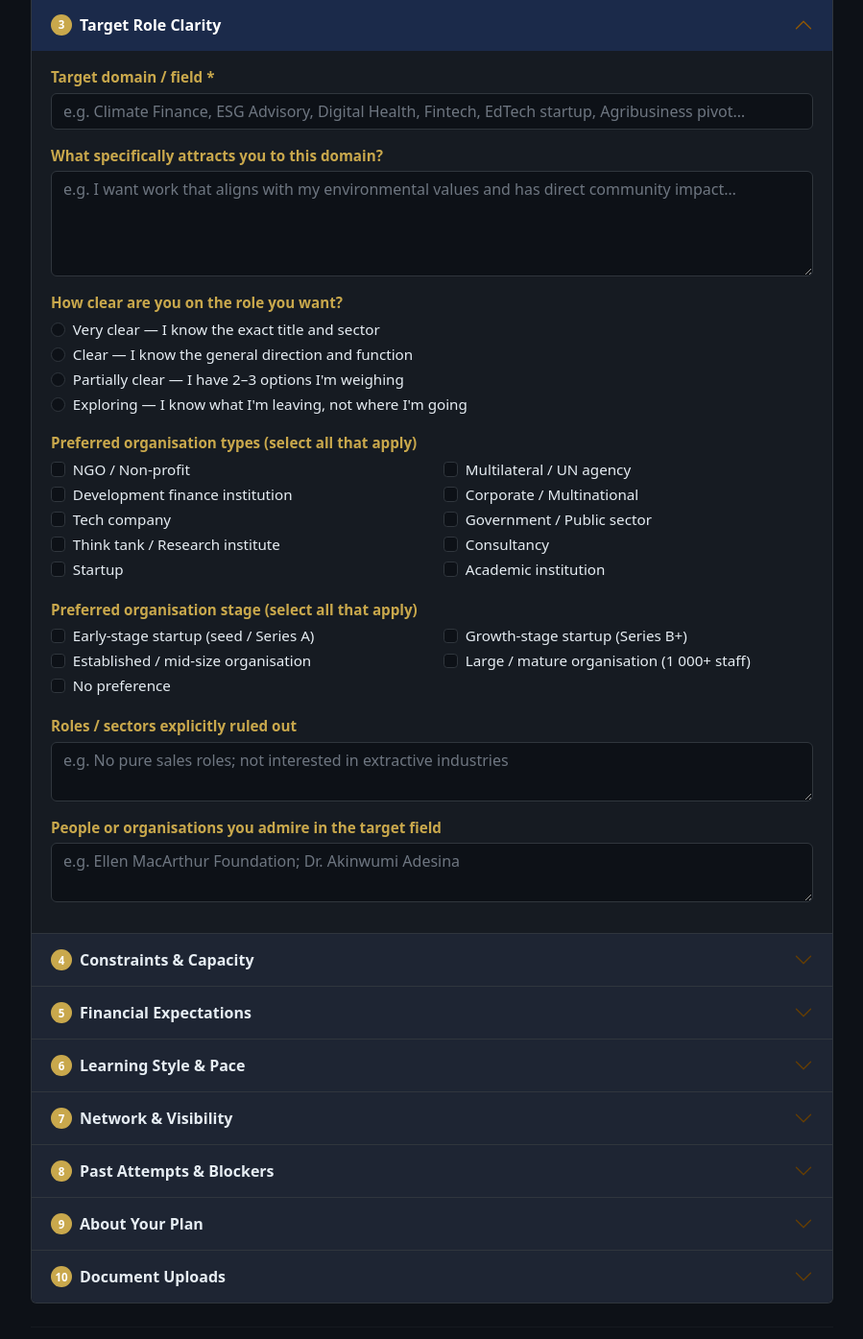
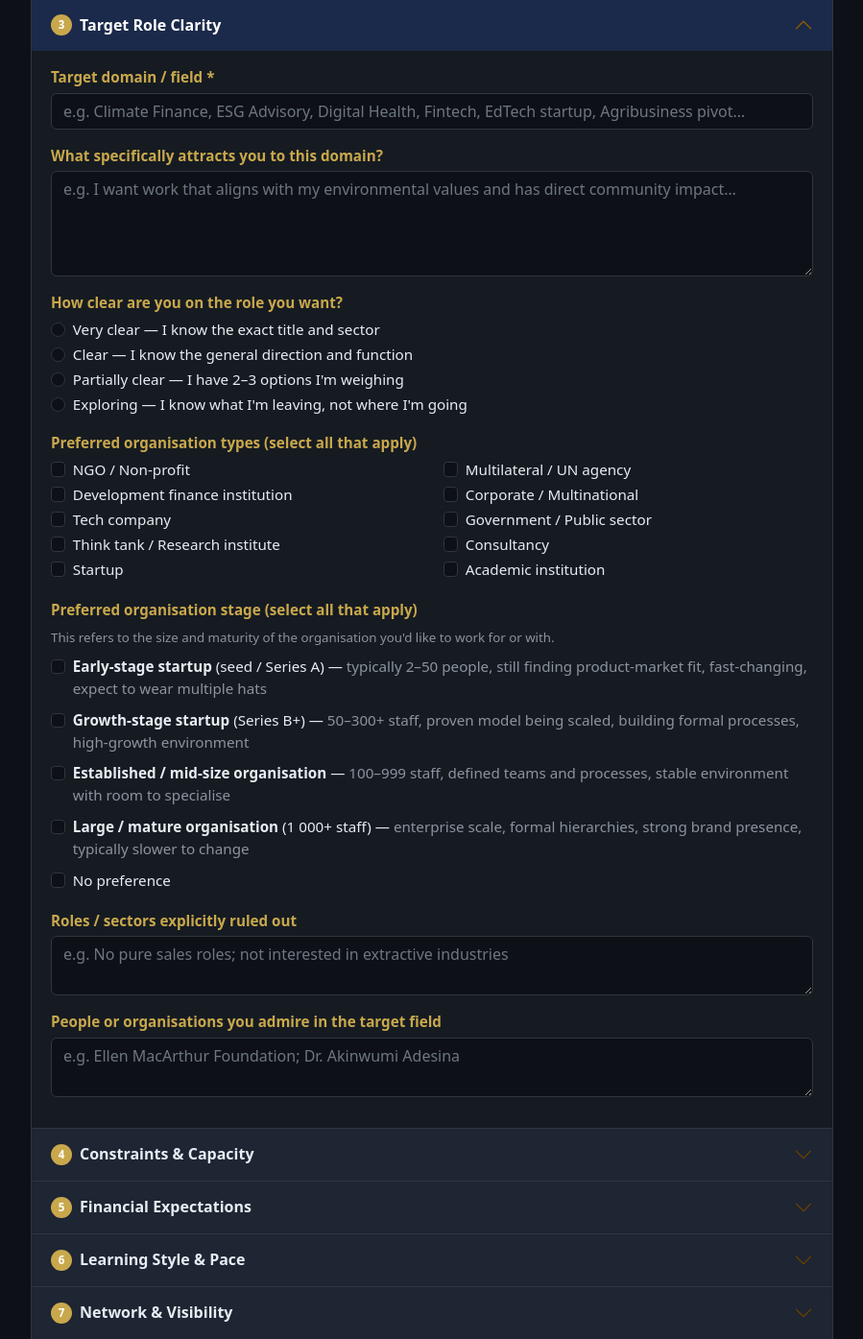
Before and after one commit to ericgitonga/career-transition-intake, a Flask app: page / in a window 1280 px wide, after a click that opens the changed part. Shown: the part 810-2205 px from the top of the page at 96% size, without its empty margins (190-1089 px from the left). Run offline with Flask 3, Linux system fonts and the light colour scheme; some libraries are stand-ins or nearby versions.

Commit message:
Add client-type conditional logic and improve org stage descriptions (closes #16)
- Section 4 (Constraints & Capacity) now shows different questions based
  on client type: entrepreneurs and freelancers see a business-status
  question; job-seekers see the employment block
- Employment follow-up ("Which best describes your situation?") only
  appears when "Yes — currently employed" is selected, not by default
- Org stage checkboxes now include descriptive sub-labels with staff
  count ranges and stage characteristics so users understand each option
- entrepreneur_status field added to app.py data dict and _clip() chain
- _sec4_pairs() helper added to build_pdf() for conditional PDF rendering
  (entrepreneurs get business status; job-seekers get employment fields)
- SKILL.md updated to document the conditional employment/business logic

Co-Authored-By: Claude Sonnet 4.6 <noreply@anthropic.com>

```diff
--- a/app.py
+++ b/app.py
@@ -306,6 +306,31 @@ def _qa(question, value):
     return [Paragraph(question, _label), Paragraph(text, _ans), Spacer(1, 4)]
 
 
+def _sec4_pairs(d):
+    """Return the Section 4 Q&A pairs, choosing employment vs entrepreneur questions based on client type."""
+    is_entrepreneur = d.get("client_type", "") in (
+        "Entrepreneur or business owner",
+        "Freelancer or independent consultant",
+    )
+    pairs = []
+    if is_entrepreneur:
+        pairs.append(("Business operating status", d.get("entrepreneur_status")))
+    else:
+        pairs.append(("Currently employed?", d.get("employed")))
+        if d.get("employed") == "Yes":
+            pairs.append(("Transitioning while working or planning to leave?", d.get("employed_status")))
+    pairs += [
+        ("Hours per week available for transition work",          d.get("hours_per_week")),
+        ("Financial runway",                                      d.get("financial_runway")),
+        ("Geographic constraints",                                d.get("geography")),
+        ("Personal / family commitments affecting schedule",      d.get("personal_commitments")),
+        ("Work style preference in target role",                  d.get("remote_preference")),
+        ("Willingness to travel",                                 d.get("travel_willingness")),
+        ("People management preference",                          d.get("management_preference")),
+    ]
+    return pairs
+
+
 def build_pdf(d, path):
     """Generate the branded intake PDF from the submitted form data.
 
@@ -411,17 +436,7 @@ def build_pdf(d, path):
             ("Roles / sectors explicitly ruled out",                  d.get("ruled_out")),
             ("People or organisations you admire in the target field",d.get("admired")),
         ]),
-        ("Section 4 — Constraints & Capacity", [
-            ("Currently employed?",                                   d.get("employed")),
-            ("If employed — transitioning while working or leaving?", d.get("employed_status")),
-            ("Hours per week available for transition work",          d.get("hours_per_week")),
-            ("Financial runway",                                      d.get("financial_runway")),
-            ("Geographic constraints",                                d.get("geography")),
-            ("Personal / family commitments affecting schedule",      d.get("personal_commitments")),
-            ("Work style preference in target role",                  d.get("remote_preference")),
-            ("Willingness to travel",                                 d.get("travel_willingness")),
-            ("People management preference",                          d.get("management_preference")),
-        ]),
+        ("Section 4 — Constraints & Capacity", _sec4_pairs(d)),
         ("Section 5 — Financial Expectations", [
             ("Type of move targeted",                                 d.get("move_type")),
             ("Minimum income level to protect",                       d.get("income_floor")),
@@ -618,6 +633,7 @@ def submit():
         admired=_clip(request.form.get("admired"), 2000),
         employed=_clip(request.form.get("employed"), 100),
         employed_status=_clip(request.form.get("employed_status"), 200),
+        entrepreneur_status=_clip(request.form.get("entrepreneur_status"), 200),
         hours_per_week=_clip(request.form.get("hours_per_week", "10"), 10) + " hrs/week",
         financial_runway=_clip(request.form.get("financial_runway"), 100),
         geography=_clip(request.form.get("geography"), 2000),
--- a/static/form.js
+++ b/static/form.js
@@ -1,3 +1,32 @@
+// Client type — show employment block for job-seekers, entrepreneur block for business owners / freelancers
+(function () {
+  const empBlock  = document.getElementById('employment-block');
+  const entBlock  = document.getElementById('entrepreneur-block');
+  const esBlock   = document.getElementById('employed-status-block');
+
+  function applyClientType(val) {
+    const isEntrepreneur = val === 'Entrepreneur or business owner' || val === 'Freelancer or independent consultant';
+    empBlock.classList.toggle('d-none', isEntrepreneur);
+    entBlock.classList.toggle('d-none', !isEntrepreneur);
+    if (isEntrepreneur) esBlock.classList.add('d-none');
+  }
+
+  document.querySelectorAll('input[name="client_type"]').forEach(function (radio) {
+    radio.addEventListener('change', function () { applyClientType(this.value); });
+    if (radio.checked) applyClientType(radio.value);
+  });
+})();
+
+// Employment status follow-up — only show when "Yes" (currently employed) is selected
+(function () {
+  const esBlock = document.getElementById('employed-status-block');
+  document.querySelectorAll('input[name="employed"]').forEach(function (radio) {
+    radio.addEventListener('change', function () {
+      esBlock.classList.toggle('d-none', this.value !== 'Yes');
+    });
+  });
+})();
+
 // Target role title — reveal only when clarity is "Very clear" or "Clear"
 document.querySelectorAll('input[name="target_clarity"]').forEach(function (radio) {
   radio.addEventListener('change', function () {
--- a/templates/index.html
+++ b/templates/index.html
@@ -200,12 +200,50 @@
           </div>
           <div class="mb-3">
             <label class="form-label">Preferred organisation stage (select all that apply)</label>
-            <div class="row">
-              {% for v in ["Early-stage startup (seed / Series A)","Growth-stage startup (Series B+)","Established / mid-size organisation","Large / mature organisation (1 000+ staff)","No preference"] %}
-              <div class="col-md-6">
-                <div class="form-check"><input class="form-check-input" type="checkbox" name="org_stage" value="{{ v }}" id="os{{ loop.index }}"><label class="form-check-label" for="os{{ loop.index }}">{{ v }}</label></div>
+            <div class="form-text mb-2">This refers to the size and maturity of the organisation you'd like to work for or with.</div>
+            <div class="row g-2">
+              <div class="col-12">
+                <div class="form-check">
+                  <input class="form-check-input" type="checkbox" name="org_stage" value="Early-stage startup (seed / Series A)" id="os1">
+                  <label class="form-check-label" for="os1">
+                    <strong>Early-stage startup</strong> (seed / Series A) —
+                    <span class="text-muted">typically 2–50 people, still finding product-market fit, fast-changing, expect to wear multiple hats</span>
+                  </label>
+                </div>
               </div>
-              {% endfor %}
+              <div class="col-12">
+                <div class="form-check">
+                  <input class="form-check-input" type="checkbox" name="org_stage" value="Growth-stage startup (Series B+)" id="os2">
+                  <label class="form-check-label" for="os2">
+                    <strong>Growth-stage startup</strong> (Series B+) —
+                    <span class="text-muted">50–300+ staff, proven model being scaled, building formal processes, high-growth environment</span>
+                  </label>
+                </div>
+              </div>
+              <div class="col-12">
+                <div class="form-check">
+                  <input class="form-check-input" type="checkbox" name="org_stage" value="Established / mid-size organisation" id="os3">
+                  <label class="form-check-label" for="os3">
+                    <strong>Established / mid-size organisation</strong> —
+                    <span class="text-muted">100–999 staff, defined teams and processes, stable environment with room to specialise</span>
+                  </label>
+                </div>
+              </div>
+              <div class="col-12">
+                <div class="form-check">
+                  <input class="form-check-input" type="checkbox" name="org_stage" value="Large / mature organisation (1 000+ staff)" id="os4">
+                  <label class="form-check-label" for="os4">
+                    <strong>Large / mature organisation</strong> (1 000+ staff) —
+                    <span class="text-muted">enterprise scale, formal hierarchies, strong brand presence, typically slower to change</span>
+                  </label>
+                </div>
+              </div>
+              <div class="col-12">
+                <div class="form-check">
+                  <input class="form-check-input" type="checkbox" name="org_stage" value="No preference" id="os5">
+                  <label class="form-check-label" for="os5">No preference</label>
+                </div>
+              </div>
             </div>
           </div>
           <div class="mb-3">
@@ -229,16 +267,24 @@
       </h2>
       <div id="s4" class="accordion-collapse collapse">
         <div class="accordion-body">
-          <div class="mb-3">
+          <!-- Employment block — shown for job-seekers/employees; hidden for entrepreneurs/freelancers -->
+          <div id="employment-block" class="mb-3">
             <label class="form-label">Are you currently employed?</label>
             {% for v in ["Yes","No — I have left / been made redundant","No — about to leave"] %}
             <div class="form-check"><input class="form-check-input" type="radio" name="employed" value="{{ v }}" id="em{{ loop.index }}"><label class="form-check-label" for="em{{ loop.index }}">{{ v }}</label></div>
             {% endfor %}
           </div>
-          <div class="mb-3">
-            <label class="form-label">If employed — which best describes your situation?</label>
-            {% for v in ["Transitioning while employed (evenings / weekends only)","Planning to leave soon to focus full-time on the transition","Not applicable"] %}
-            <div class="form-check"><input class="form-check-input" type="radio" name="employed_status" value="{{ v }}" id="es{{ loop.index }}" {% if v == "Not applicable" %}checked{% endif %}><label class="form-check-label" for="es{{ loop.index }}">{{ v }}</label></div>
+          <div id="employed-status-block" class="mb-3 d-none">
+            <label class="form-label">Which best describes your situation?</label>
+            {% for v in ["Transitioning while employed (evenings / weekends only)","Planning to leave soon to focus full-time on the transition"] %}
+            <div class="form-check"><input class="form-check-input" type="radio" name="employed_status" value="{{ v }}" id="es{{ loop.index }}"><label class="form-check-label" for="es{{ loop.index }}">{{ v }}</label></div>
+            {% endfor %}
+          </div>
+          <!-- Entrepreneur block — shown for business owners and freelancers; hidden otherwise -->
+          <div id="entrepreneur-block" class="mb-3 d-none">
+            <label class="form-label">Are you currently running your business full-time?</label>
+            {% for v in ["Yes — full-time entrepreneur / business owner","Part-time / side business alongside other commitments","In the process of starting up","No — exploring a new business area"] %}
+            <div class="form-check"><input class="form-check-input" type="radio" name="entrepreneur_status" value="{{ v }}" id="ens{{ loop.index }}"><label class="form-check-label" for="ens{{ loop.index }}">{{ v }}</label></div>
             {% endfor %}
           </div>
           <div class="mb-3">
```
Also changed, not shown: SKILL.md (+2 -2 lines).
